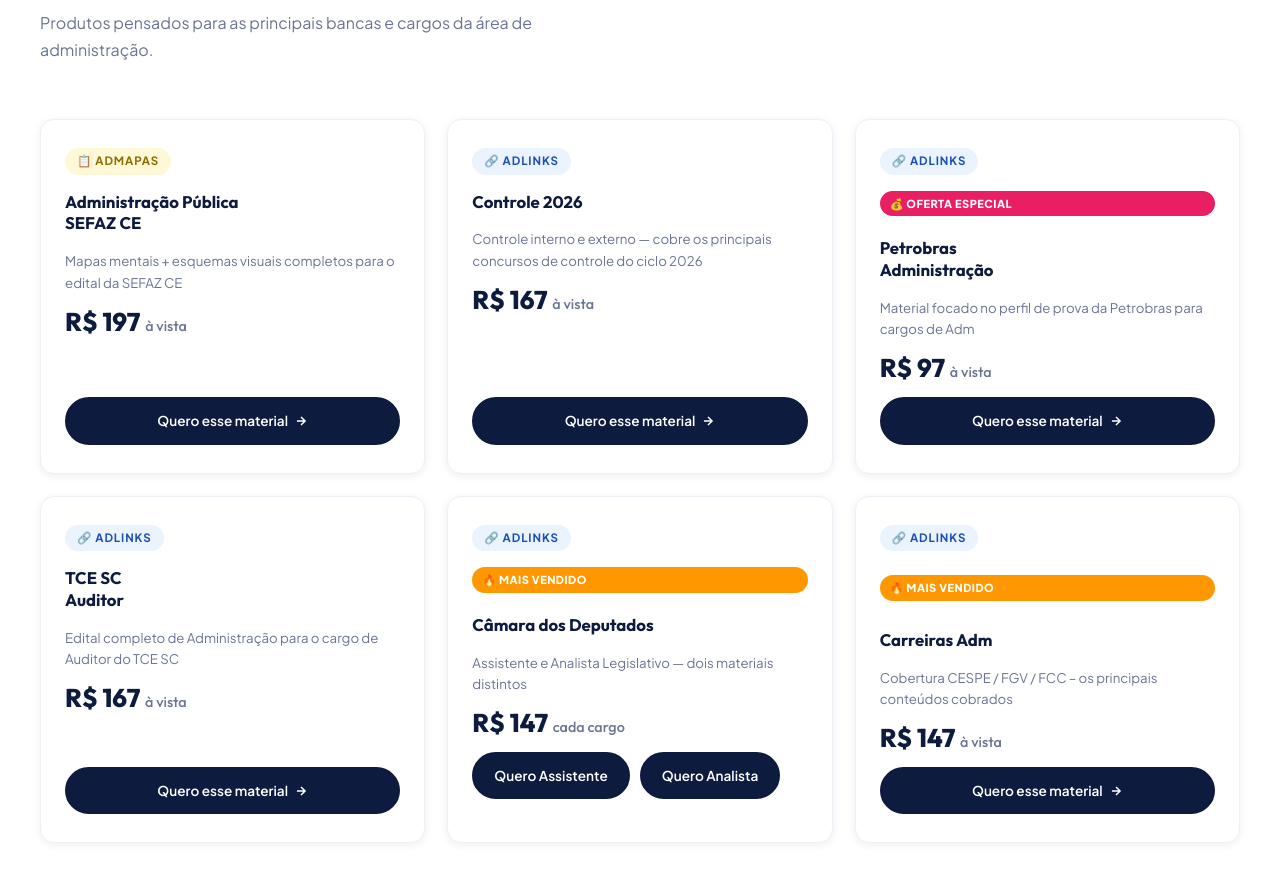
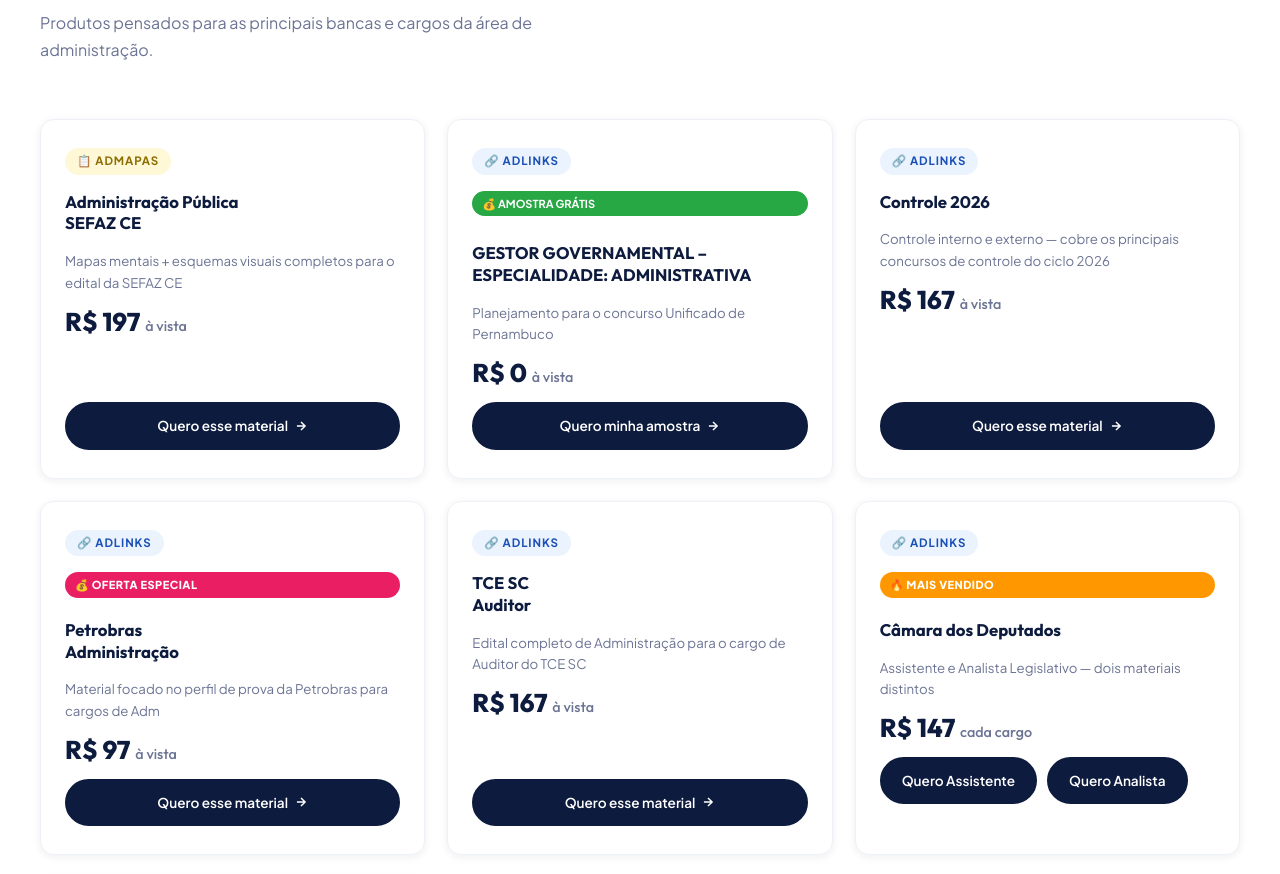
Before and after one commit to tresvezesadm-art/Primeiro-site, a plain HTML site: page index.html in a window 1280 px wide. Shown: the part 1959-2833 px from the top of the page. Drawn offline with nearby package versions, Linux system fonts and the light colour scheme.

Commit message:
Update index.html

```diff
--- a/index.html
+++ b/index.html
@@ -652,6 +652,19 @@
           <svg width="14" height="14" viewBox="0 0 24 24" fill="none" stroke="currentColor" stroke-width="2.5"><path d="M5 12h14M12 5l7 7-7 7"/></svg>
         </a>
       </div>
+     <div class="product-card fade-in">
+            <div class="product-tag tag-adlinks">🔗 ADLinks</div>
+            <div style="background: #28a745; color: white; padding: 4px 10px; border-radius: 50px; font-size: 11px; font-weight: 700; margin-bottom: 10px; display: inline-block;">
+                💰 AMOSTRA GRÁTIS
+            </div>
+            <div class="product-name">GESTOR GOVERNAMENTAL –<br>ESPECIALIDADE: ADMINISTRATIVA</div>
+            <p class="product-scope">Planejamento para o concurso Unificado de Pernambuco</p>
+            <div class="product-price">R$ 0 <span>à vista</span></div>
+            <a href="https://chk.eduzz.com/40Q3K2AJ0B" class="btn-catalog" target="_blank">
+                Quero minha amostra
+                <svg width="14" height="14" viewBox="0 0 24 24" fill="none" stroke="currentColor" stroke-width="2.5"><line x1="5" y1="12" x2="19" y2="12"></line><polyline points="12 5 19 12 12 19"></polyline></svg>
+            </a>
+        </div>
 
       <div class="product-card fade-in">
         <div class="product-tag tag-adlinks">🔗 ADLinks</div>
```
